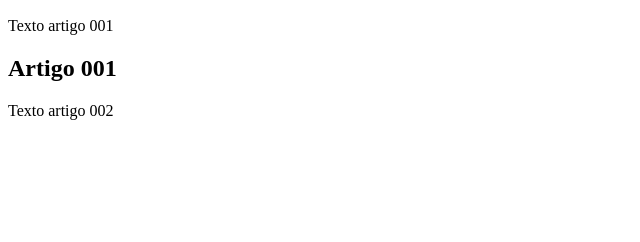
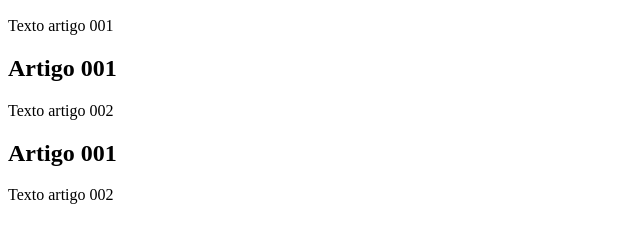
Before and after one commit to Rafaelvinicius139/teste, a plain HTML site: page index.html in a window 1280 px wide. Shown: the part 110-352 px from the top of the page, without its empty margins (0-640 px from the left). Drawn offline with Linux system fonts and the light colour scheme.

Commit message:
atualizado

```diff
--- a/index.html
+++ b/index.html
@@ -20,6 +20,12 @@
             <h2>Artigo 001</h2>
             <p>Texto artigo 002 </p>
         </article>
+
+
+        <article>
+            <h2>Artigo 001</h2>
+            <p>Texto artigo 002 </p>
+        </article>
     </main>
 
 
```
